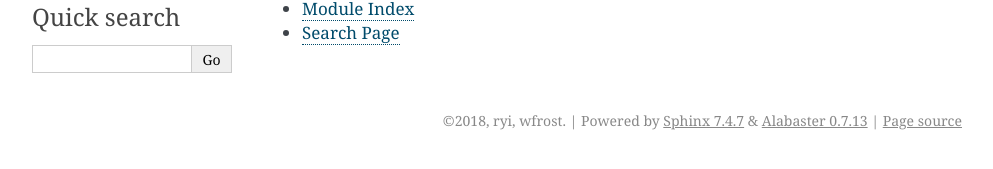
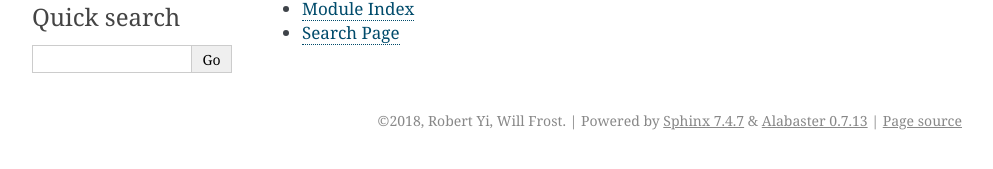
Before and after one commit to wayfair/pylift, a Sphinx documentation site: the page built from docs/index.rst, in a window 1280 px wide. Shown: the part 245-414 px from the top of the page, without its empty margins (148-1141 px from the left). Built offline with Sphinx 7.4.7, drawn with Linux system fonts in a browser that asks for light colours.

Commit message:
Rebuild sphinx docs from scratch.

```diff
--- a/docs/conf.py
+++ b/docs/conf.py
@@ -17,12 +17,17 @@
 sys.path.insert(0, os.path.abspath('.'))
 sys.path.insert(0, os.path.abspath('../'))
 
+# Add mock modules.
+import mock
+MOCK_MODULES = ['numpy']
+for mod_name in MOCK_MODULES:
+       sys.modules[mod_name] = mock.Mock()
 
 # -- Project information -----------------------------------------------------
 
 project = 'pylift'
-copyright = '2018, ryi, wfrost'
-author = 'ryi, wfrost'
+copyright = '2018, Robert Yi, Will Frost'
+author = 'Robert Yi, Will Frost'
 
 # The short X.Y version
 version = ''
@@ -48,13 +53,6 @@
 napoleon_use_param = False
 napoleon_use_ivar = True
 
-# Add mock modules to allow for proper documentation of out-of-package functions.
-import mock
-# MOCK_MODULES = ['copy', 'functools', 'matplotlib', 'numpy', 'scipy', 'sklearn', 'pandas', 'warnings', 'xgboost']
-MOCK_MODULES = ['numpy']
-for mod_name in MOCK_MODULES:
-       sys.modules[mod_name] = mock.Mock()
-
 # Add any paths that contain templates here, relative to this directory.
 templates_path = ['_templates']
 
@@ -76,11 +74,11 @@
 
 # List of patterns, relative to source directory, that match files and
 # directories to ignore when looking for source files.
-# This pattern also affects html_static_path and html_extra_path .
+# This pattern also affects html_static_path and html_extra_path.
 exclude_patterns = ['_build', 'Thumbs.db', '.DS_Store']
 
 # The name of the Pygments (syntax highlighting) style to use.
-pygments_style = 'sphinx'
+pygments_style = None
 
 
 # -- Options for HTML output -------------------------------------------------
@@ -143,7 +141,7 @@
 #  author, documentclass [howto, manual, or own class]).
 latex_documents = [
     (master_doc, 'pylift.tex', 'pylift Documentation',
-     'ryi, wfrost', 'manual'),
+     'Robert Yi, Will Frost', 'manual'),
 ]
 
 
@@ -169,4 +167,22 @@
 ]
 
 
+# -- Options for Epub output -------------------------------------------------
+
+# Bibliographic Dublin Core info.
+epub_title = project
+
+# The unique identifier of the text. This can be a ISBN number
+# or the project homepage.
+#
+# epub_identifier = ''
+
+# A unique identification for the text.
+#
+# epub_uid = ''
+
+# A list of files that should not be packed into the epub file.
+epub_exclude_files = ['search.html']
+
+
 # -- Extension configuration -------------------------------------------------
--- a/docs/index.rst
+++ b/docs/index.rst
@@ -1,5 +1,5 @@
 .. pylift documentation master file, created by
-   sphinx-quickstart on Mon Sep 10 15:17:08 2018.
+   sphinx-quickstart on Sun Sep 30 11:34:11 2018.
    You can adapt this file completely to your liking, but it should at least
    contain the root `toctree` directive.
 
```
Also changed, not shown: 15 other files.
